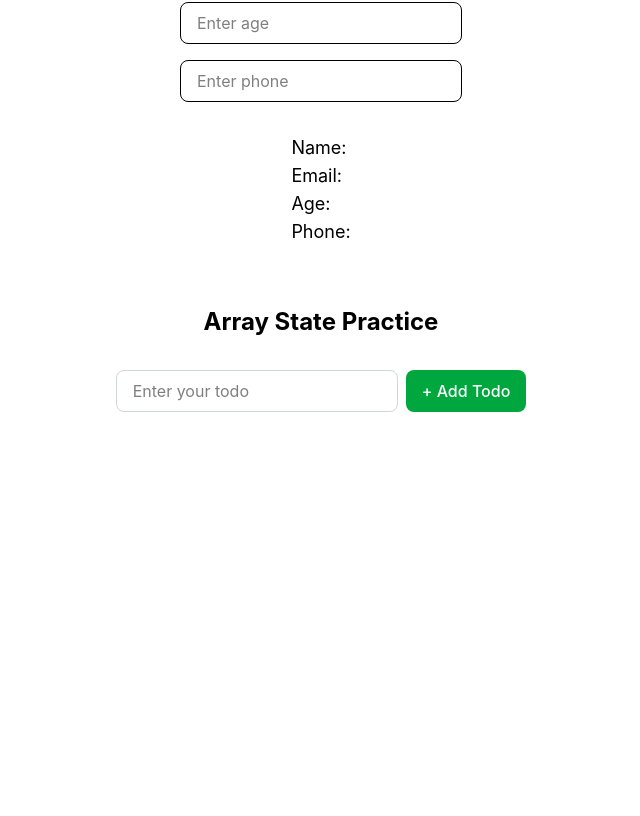
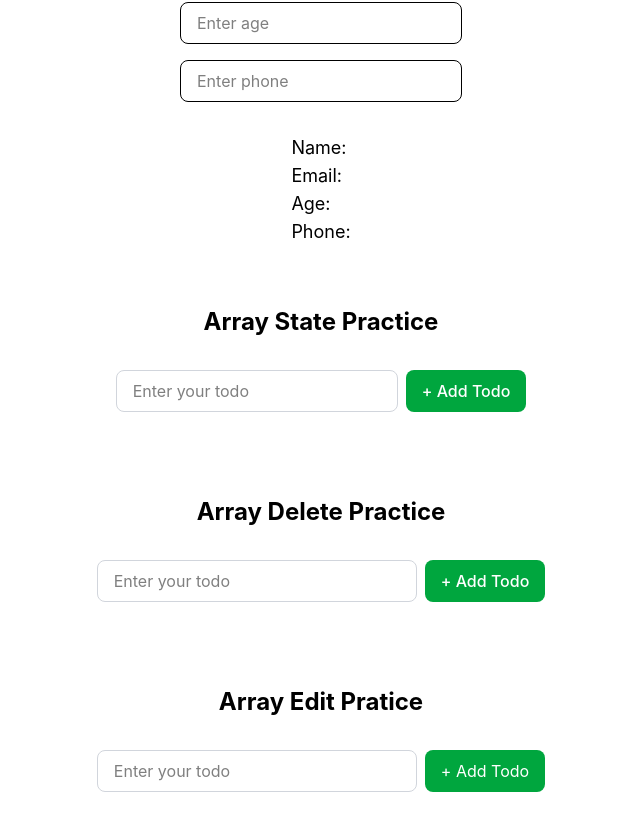
Before and after one commit to Nivesh26/SGDG, a React (Vite) app: page / in a window 1280 px wide. Shown: the part 1070-1886 px from the top of the page, without its empty margins (319-959 px from the left). Before the commit the page ends 1506 px from the top, so only its background shows below. Built offline with nearby package versions, Linux system fonts and the light colour scheme.

Commit message:
feat: implement ArrayDelete and ArrayEdit hooks and add them to Home page

```diff
--- /dev/null
+++ b/src/Hooks/ArrayDelete.tsx
@@ -0,0 +1,89 @@
+import { useState } from "react";
+
+const ArrayDelete = () => {
+
+    const [todo, setTodo] = useState<string>("");
+    const [todos, setTodos] = useState<string[]>([]);
+
+
+    const addTodo = () => {
+        if (todo.trim() === "") return;
+
+        setTodos([
+            ...todos,
+            todo.trim()
+        ]);
+
+        setTodo("");
+    };
+
+    const deleteTodo = (indexToDelete: number) => {
+        setTodos(
+            todos.filter((_, index) => index !== indexToDelete)
+        );
+    };
+
+    return (
+
+        <div>
+
+
+            <div className="mb-8 mt-15 text-center font-bold text-2xl">
+                Array Delete Practice
+            </div>
+
+            <div className="flex flex-col items-center gap-6">
+
+
+                <div className="flex gap-2">
+
+                    <input
+                        type="text"
+                        value={todo}
+                        onChange={(e) => setTodo(e.target.value)}
+                        placeholder="Enter your todo"
+                        className="w-80 border border-gray-300 rounded-lg px-4 py-2 outline-none focus:border-green-500"
+                    />
+
+                    <button
+                        onClick={addTodo}
+                        className="px-4 py-2 bg-green-600 text-white font-medium rounded-lg hover:bg-green-700 transition-all cursor-pointer"
+                    >
+                        + Add Todo
+                    </button>
+
+                </div>
+
+                <div className="w-96 flex flex-col gap-3">
+
+                    {todos.map((todo, index) => (
+
+                        <div
+                            key={index}
+                            className="flex items-center justify-between gap-4 border border-gray-300 rounded-lg px-4 py-3"
+                        >
+
+                            <p className="text-lg font-medium">
+                                {index + 1}. {todo}
+                            </p>
+
+                            <button
+                                onClick={() => deleteTodo(index)}
+                                className="shrink-0 px-3 py-1 bg-red-600 text-white rounded-lg hover:bg-red-700 transition-all cursor-pointer"
+                            >
+                                Delete
+                            </button>
+
+                        </div>
+
+                    ))}
+
+                </div>
+
+            </div>
+
+        </div>
+    );
+};
+
+export default ArrayDelete;
--- /dev/null
+++ b/src/Hooks/ArrayEdit.tsx
@@ -0,0 +1,132 @@
+import { useState } from "react";
+
+interface Todo {
+    id: number;
+    title: string;
+}
+
+const ArrayEdit = () => {
+
+    const [todo, setTodo] = useState<string>("");
+    const [todos, setTodos] = useState<Todo[]>([]);
+    const [editingId, setEditingId] = useState<number | null>(null);
+
+    const addTodo = () => {
+        if (todo.trim() === "") return;
+
+        const newTodo: Todo = {
+            id: Date.now(),
+            title: todo.trim(),
+        };
+
+        setTodos([...todos, newTodo]);
+
+        setTodo("");
+    };
+
+    const editTodo = (id: number) => {
+
+        const selectedTodo = todos.find(
+            (todo) => todo.id === id
+        );
+
+        if (!selectedTodo) return;
+
+        setTodo(selectedTodo.title);
+
+        setEditingId(id);
+    };
+
+    const updateTodo = () => {
+
+        if (todo.trim() === "") return;
+
+        setTodos(
+            todos.map((item) =>
+                item.id === editingId
+                    ? {
+                        ...item,
+                        title: todo.trim()
+                    }
+                    : item
+            )
+        );
+
+        setTodo("");
+        setEditingId(null);
+    };
+
+
+    return (
+        <div>
+            <div className="mb-8 mt-15 text-center font-bold text-2xl">
+                Array Edit Pratice
+            </div>
+
+            <div className="flex justify-center gap-2">
+
+                <input
+                    type="text"
+                    value={todo}
+                    onChange={(e) => setTodo(e.target.value)}
+                    placeholder="Enter your todo"
+                    className="w-80 border border-gray-300 rounded-lg px-4 py-2 outline-none focus:border-green-500"
+                />
+
+
+                {editingId === null ? (
+
+                    <button
+                        onClick={addTodo}
+                        className="px-4 py-2 bg-green-600 text-white rounded-lg cursor-pointer"
+                    >
+                        + Add Todo
+                    </button>
+
+                ) : (
+
+                    <button
+                        onClick={updateTodo}
+                        className="px-4 py-2 bg-red-600 text-white rounded-lg cursor-pointer"
+                    >
+                        Update Todo
+                    </button>
+
+                )}
+
+            </div>
+
+
+
+
+            <div className="w-96 mx-auto mt-6 flex flex-col gap-3">
+
+                {todos.map((todo, index) => (
+
+                    <div
+                        key={todo.id}
+                        className="flex items-center justify-between border border-gray-300 rounded-lg px-4 py-3"
+                    >
+
+                        <p>
+                            {index + 1}. {todo.title}
+                        </p>
+
+                        <button
+                            onClick={() => editTodo(todo.id)}
+                            className="px-3 py-1 bg-red-500 text-white rounded-lg cursor-pointer"
+                        >
+                            Edit
+                        </button>
+
+                    </div>
+
+                ))}
+
+            </div>
+
+        </div>
+    );
+};
+
+export default ArrayEdit;
--- a/src/Pages/Home.tsx
+++ b/src/Pages/Home.tsx
@@ -7,6 +7,8 @@ import BooleanState from '../Hooks/BooleanState'
 import PasswordInput from '../Hooks/PasswordInput'
 import ObjectState from '../Hooks/ObjectState'
 import ArrayState from '../Hooks/ArrayState'
+import ArrayDelete from '../Hooks/ArrayDelete'
+import ArrayEdit from '../Hooks/ArrayEdit'
 
 const Home = () => {
     return (
@@ -19,6 +21,8 @@ const Home = () => {
             <PasswordInput />
             <ObjectState />
             <ArrayState />
+            <ArrayDelete />
+            <ArrayEdit />
         </div>
     )
 }
```
